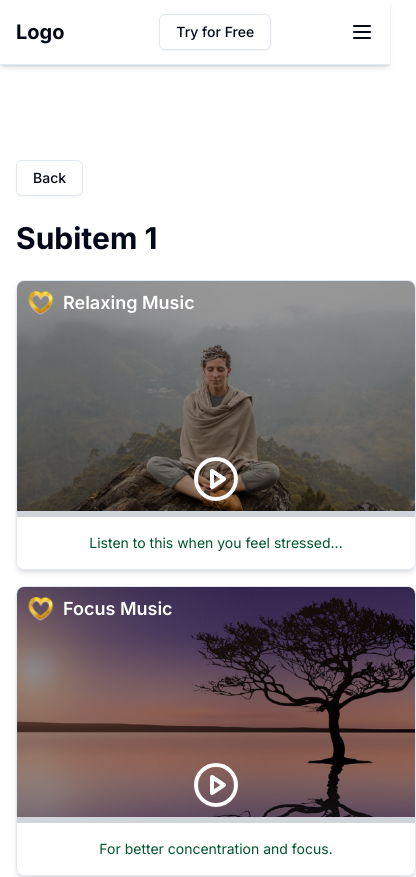
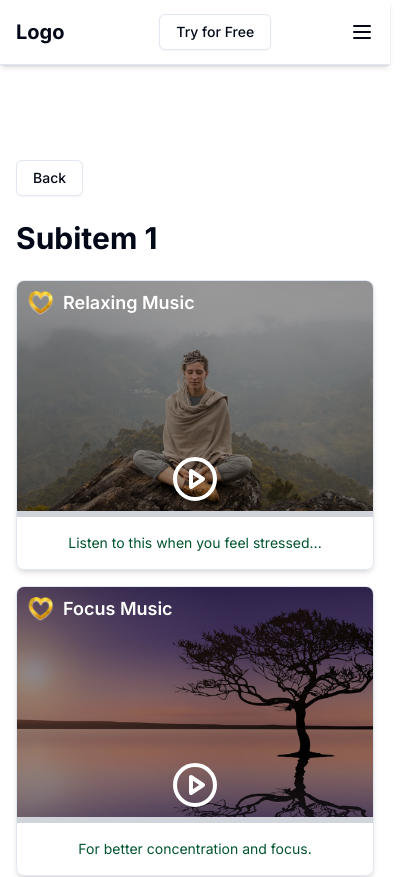
Before and after one commit to wwldavid/mental-health, a Next.js app: page /subitem1 in a window 390 px wide. Shown: the top 877 px of the page, 416 px wide, since content can reach past the window. Built offline with nearby package versions, Linux system fonts and the light colour scheme.

Commit message:
adjust size and style for mobile screen

```diff
--- a/src/app/subitem1/page.js
+++ b/src/app/subitem1/page.js
@@ -37,7 +37,7 @@ export default function Subitem1Page() {
 
         <h1 className="text-3xl font-bold mb-6">Subitem 1</h1>
 
-        <div className="grid grid-cols-1 md:grid-cols-2 gap-4">
+        <div className="flex flex-wrap justify-center gap-4">
           {tracks.map((track, index) => (
             <AudioPlayer key={index} track={track} />
           ))}
```
